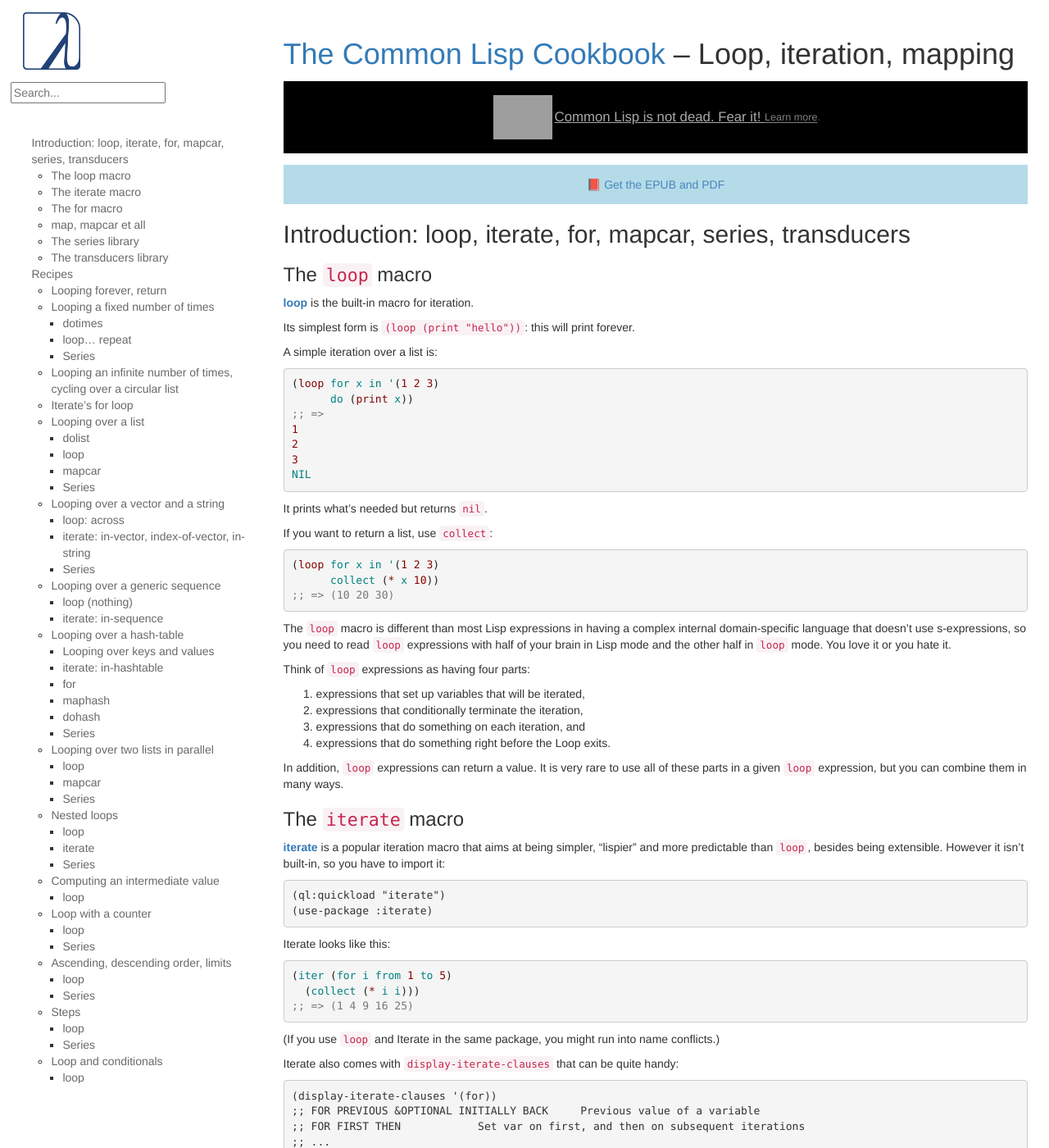
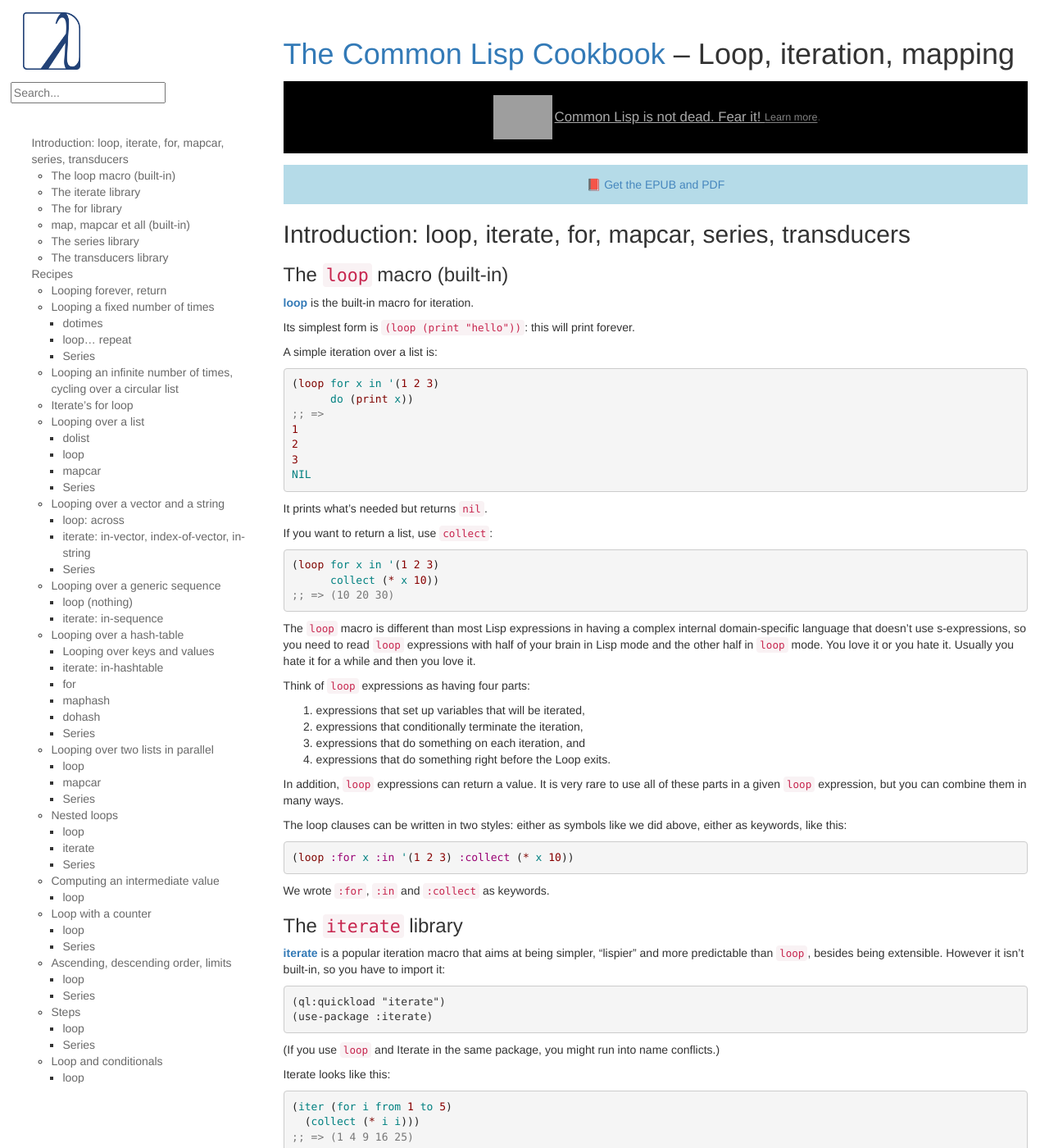
Before and after one commit to LispCookbook/cl-cookbook, a Jekyll site: the page built from iteration.md, in a window 1280 px wide and 1400 px high. Shown: the whole window at 82% size. Built offline with Jekyll 4.4.1, drawn with Linux system fonts in a browser that asks for light colours; some of the changed text lies outside the part shown; grey boxes are pictures that could not be loaded.

Commit message:
iteration++ better say which is built-in, loop :keywords

```diff
--- a/iteration.md
+++ b/iteration.md
@@ -6,7 +6,7 @@
 
 ## Introduction: loop, iterate, for, mapcar, series, transducers
 
-### The `loop` macro
+### The `loop` macro (built-in)
 
 **[loop](http://www.lispworks.com/documentation/lw51/CLHS/Body/m_loop.htm)**
 is the built-in macro for iteration.
@@ -38,7 +38,7 @@
 The `loop` macro is different than most Lisp expressions in having a complex
 internal domain-specific language that doesn't use s-expressions, so you need
 to read `loop` expressions with half of your brain in Lisp mode and the other
-half in `loop` mode. You love it or you hate it.
+half in `loop` mode. You love it or you hate it. Usually you hate it for a while and then you love it.
 
 Think of `loop` expressions as having four parts:
 
@@ -51,7 +51,17 @@
 of these parts in a given `loop` expression, but you can combine them in many
 ways.
 
-### The `iterate` macro
+The loop clauses can be written in two styles: either as symbols like
+we did above, either as keywords, like this:
+
+~~~lisp
+(loop :for x :in '(1 2 3) :collect (* x 10))
+~~~
+
+We wrote `:for`, `:in` and `:collect` as keywords.
+
+
+### The `iterate` library
 
 **[iterate](https://common-lisp.net/project/iterate/doc/index.html)** is a
 popular iteration macro that aims at being simpler, "lispier" and more
@@ -61,6 +71,9 @@
     (ql:quickload "iterate")
     (use-package :iterate)
 
+(If you use `loop` and Iterate in the same package, you might run into name
+conflicts.)
+
 Iterate looks like this:
 
 ~~~lisp
@@ -84,7 +94,7 @@
 Many of the examples on this page that are valid for `loop` are also valid for
 Iterate, with minor modifications.
 
-### The `for` macro
+### The `for` library
 
 **[for](https://github.com/Shinmera/for/)** is an extensible iteration macro
 that is often shorter than `loop`, that "unlike `loop` is extensible and
@@ -104,7 +114,7 @@
 
     (ql:quickload "for")
 
-### `map`, `mapcar` et all
+### `map`, `mapcar` et all (built-in)
 
 We'll also give examples with **`mapcar`** and `map`, and eventually
 with their friends `mapcon`, `mapcan`, `maplist`, `mapc` and `mapl`
```
Also changed, not shown: other parts of iteration.md (+0 -3 lines).
